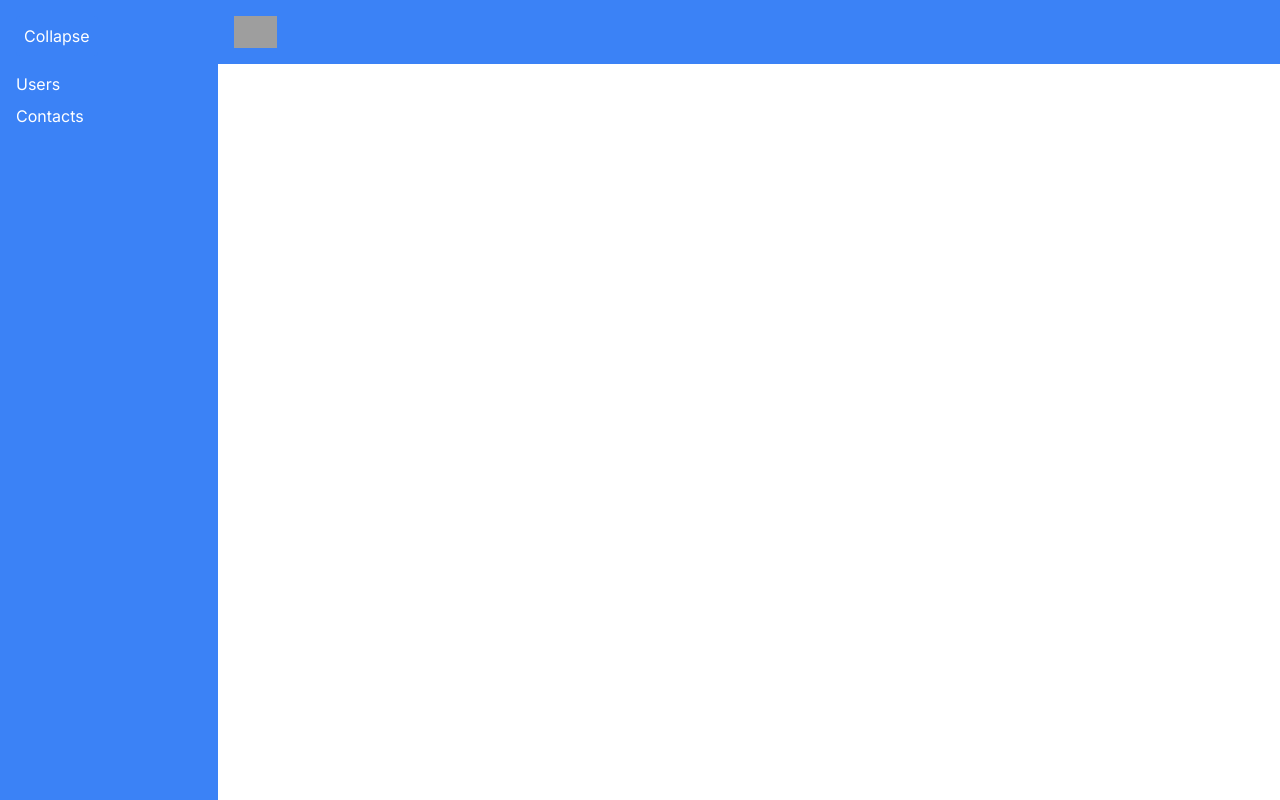
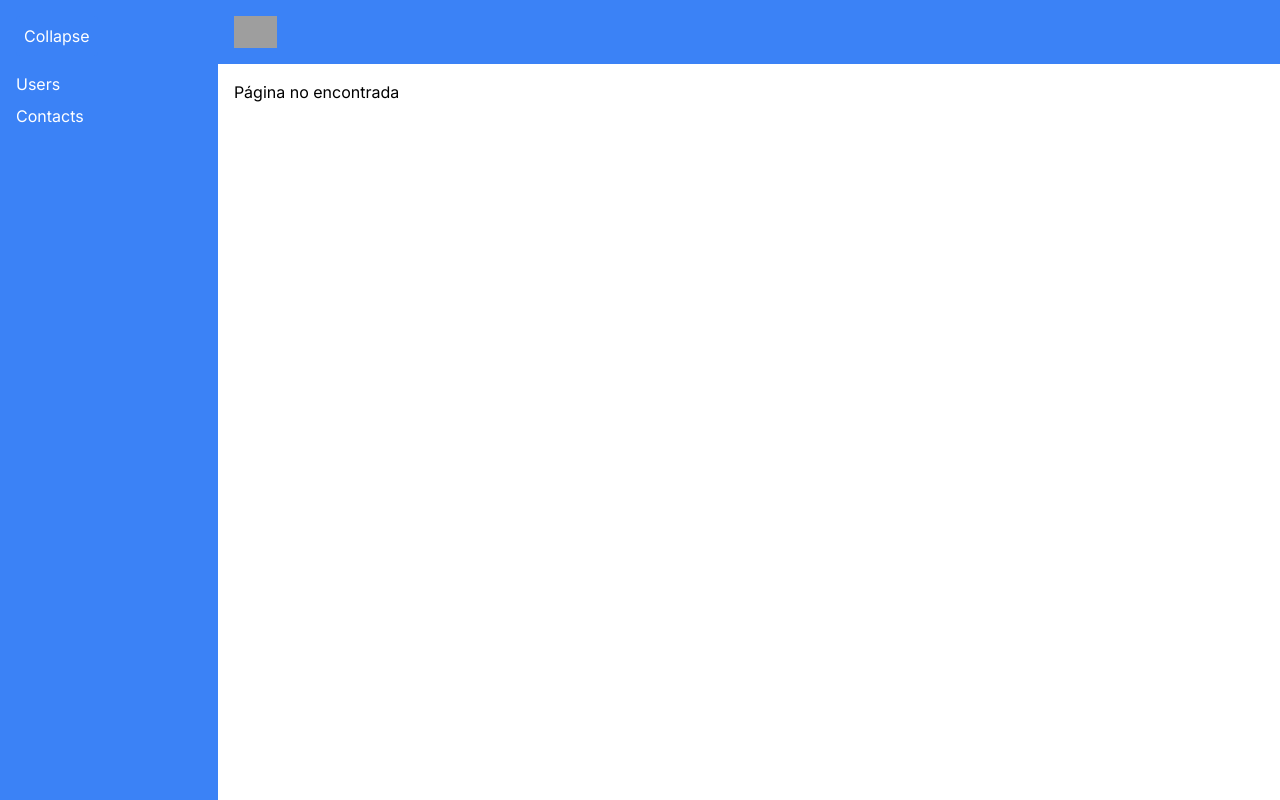
Before and after one commit to IvetteLovegood/dynamicore-fe, a Next.js app: page / in a window 1280 px wide. Built offline with nearby package versions, Linux system fonts and the light colour scheme; grey boxes are pictures that could not be loaded.

Commit message:
ajustes users

```diff
--- a/app/components/Sidebar.js
+++ b/app/components/Sidebar.js
@@ -14,7 +14,7 @@ const Sidebar = () => {
       <nav>
         <ul className="space-y-2">
           <li className='text-white'><Link href="/users">Users</Link></li>
-          <li className='text-white'><Link href="/contact">Contacts</Link></li>
+          <li className='text-white'><Link href="/contacts">Contacts</Link></li>
         </ul>
       </nav>
     </div>
--- a/app/page.js
+++ b/app/page.js
@@ -1,16 +1,37 @@
+"use client";
+
 import React from 'react';
+import { useRouter } from 'next/navigation';
 import TopBar from './components/Header';
 import Sidebar from './components/Sidebar';
+import Users from './pages/users';
+import Contacts from './pages/contacts';
 
-const Home = () => (
+const Home = () => {
+  const router = useRouter();
+  const { pathname } = router;
+
+  const renderPage = () => {
+    if (pathname === '/users') {
+      return <Users />;
+    } else if (pathname === '/contacts') {
+      return <Contacts />;
+    }
+    // Si no se encuentra una ruta válida, puedes mostrar una página de error o redireccionar a otra página
+    return <div>Página no encontrada</div>;
+  };
+
+  return (
     <div className="app flex">
       <Sidebar />
       <div className="flex flex-col w-full">
         <TopBar />
         <main className="app-content flex-grow p-4">
+          {renderPage()}
         </main>
       </div>
     </div>
   );
+};
 
 export default Home;
--- a/app/pages/contacts.js
+++ b/app/pages/contacts.js
@@ -0,0 +1,40 @@
+"use client";
+
+import React from 'react';
+
+const Contacts = () => {
+  const users = [
+    { id: 1, name: 'User 1', email: 'user1@example.com' },
+    { id: 2, name: 'User 2', email: 'user2@example.com' },
+  ];
+
+  return (
+    <div className="p-4">
+      <h1 className="text-2xl mb-4">Users</h1>
+      <table className="w-full text-left border-collapse">
+        <thead>
+          <tr>
+            <th className="p-2 border">ID</th>
+            <th className="p-2 border">Name</th>
+            <th className="p-2 border">Email</th>
+            <th className="p-2 border">Actions</th>
+          </tr>
+        </thead>
+        <tbody>
+          {users.map(user => (
+            <tr key={user.id}>
+              <td className="p-2 border">{user.id}</td>
+              <td className="p-2 border">{user.name}</td>
+              <td className="p-2 border">{user.email}</td>
+              <td className="p-2 border">
+                <button className="bg-blue-500 text-white p-2 rounded">Edit</button>
+              </td>
+            </tr>
+          ))}
+        </tbody>
+      </table>
+    </div>
+  );
+};
+
+export default Contacts;
```
Lines whose indentation alone changed are shown as unchanged.
